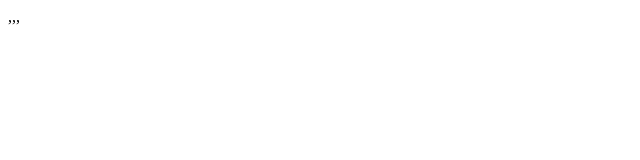
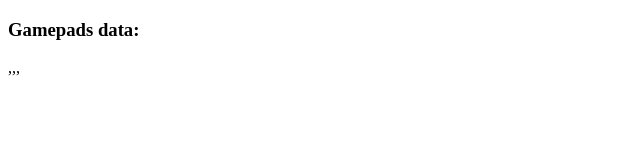
Before and after one commit to poshaughnessy/gear-vr-gamepads-hand-test, a plain HTML site: page index.html in a window 1280 px wide. Shown: the whole page, without its empty margins (0-640 px from the left). Drawn offline with Linux system fonts and the light colour scheme.

Commit message:
Update index.html

```diff
--- a/index.html
+++ b/index.html
@@ -4,6 +4,7 @@
     <title>Gear VR Gamepad Hand Test</title>
   </head>
   <body>
+    <h3>Gamepads data:</h3>
     <div id="output">Awaiting result...</div>
     <script>
       var outputDiv = document.getElementById('output');
```
